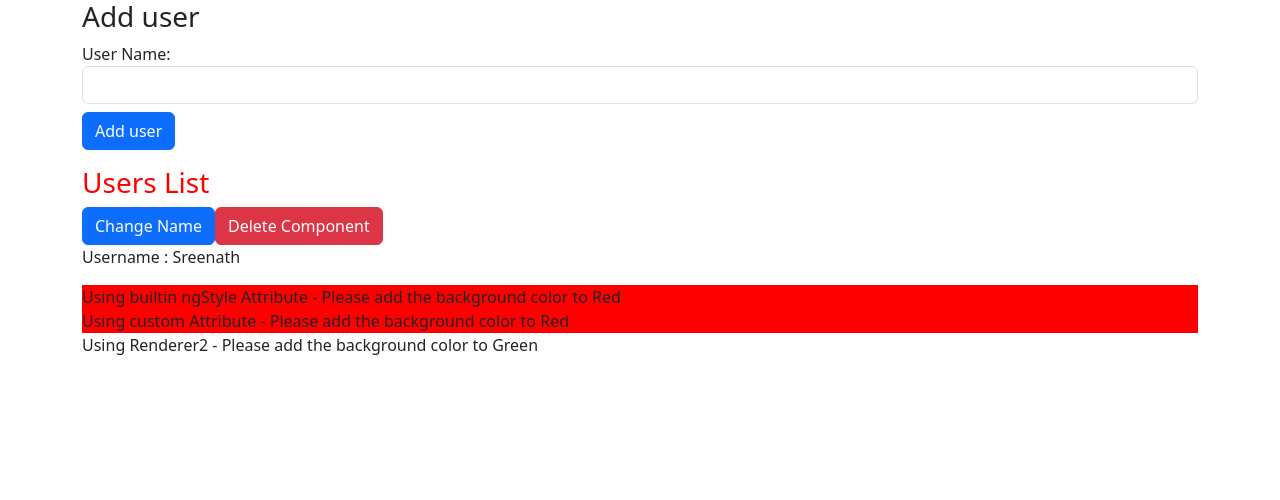
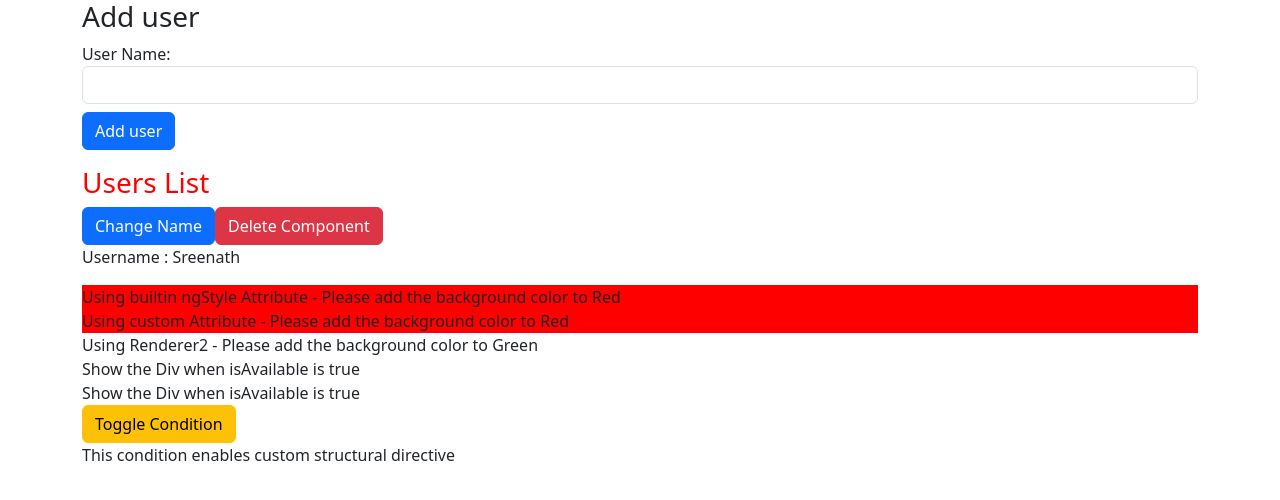
Before and after one commit to sreenath096/angular-learnings, an Angular app: page / in a window 1280 px wide. Shown: the top 500 px of the page. Built offline with nearby package versions, Linux system fonts and the light colour scheme.

Commit message:
Create Custom Structural Directive using TemplateRef and ViewContainerRef

```diff
--- /dev/null
+++ b/src/app/Directives/alternate-if.directive.ts
@@ -0,0 +1,20 @@
+import { Directive, Input, OnChanges, OnInit, TemplateRef, ViewContainerRef } from '@angular/core';
+
+@Directive({
+  selector: '[appAlternateIf]'
+})
+export class AlternateIfDirective implements OnChanges {
+  @Input() appAlternateIf: boolean = false;
+
+  constructor(private template: TemplateRef<any>,
+    private viewContainer: ViewContainerRef) { }
+
+  ngOnChanges(): void {
+    if (this.appAlternateIf) {
+      this.viewContainer.createEmbeddedView(this.template);
+    } else {
+      this.viewContainer.clear();
+    }
+  }
+
+}
--- a/src/app/app.module.ts
+++ b/src/app/app.module.ts
@@ -11,6 +11,7 @@ import { NewUserComponent } from './new-user/new-user.component';
 import { AdduserComponent } from './adduser/adduser.component';
 import { HighlightTextDirective } from './Directives/HightlightText.directive';
 import { RendererHighlightDirective } from './Directives/renderer-highlight.directive';
+import { AlternateIfDirective } from './Directives/alternate-if.directive';
 
 @NgModule({
   declarations: [
@@ -21,7 +22,8 @@ import { RendererHighlightDirective } from './Directives/renderer-highlight.dire
     NewUserComponent,
     AdduserComponent,
     HighlightTextDirective,
-    RendererHighlightDirective
+    RendererHighlightDirective,
+    AlternateIfDirective
   ],
   imports: [
     BrowserModule,
--- a/src/app/new-users/new-users.component.html
+++ b/src/app/new-users/new-users.component.html
@@ -30,3 +30,11 @@
         Show the Div when isAvailable is true
     </div>
 </ng-template>
+
+<div>
+    <button class="btn btn-warning" (click)="isAvailable = !isAvailable">Toggle Condition</button>
+</div>
+
+<div *appAlternateIf="isAvailable">
+    This condition enables custom structural directive
+</div>
--- a/src/app/new-users/new-users.component.ts
+++ b/src/app/new-users/new-users.component.ts
@@ -8,7 +8,7 @@ import { Component } from '@angular/core';
 export class NewUsersComponent {
   userList: string[] = ['Sreenath'];
   name: string = 'Sreenath';
-  isAvailable: boolean = false;
+  isAvailable: boolean = true;
 
   onUserAdded(event: string) {
     this.userList.push(event);
```
